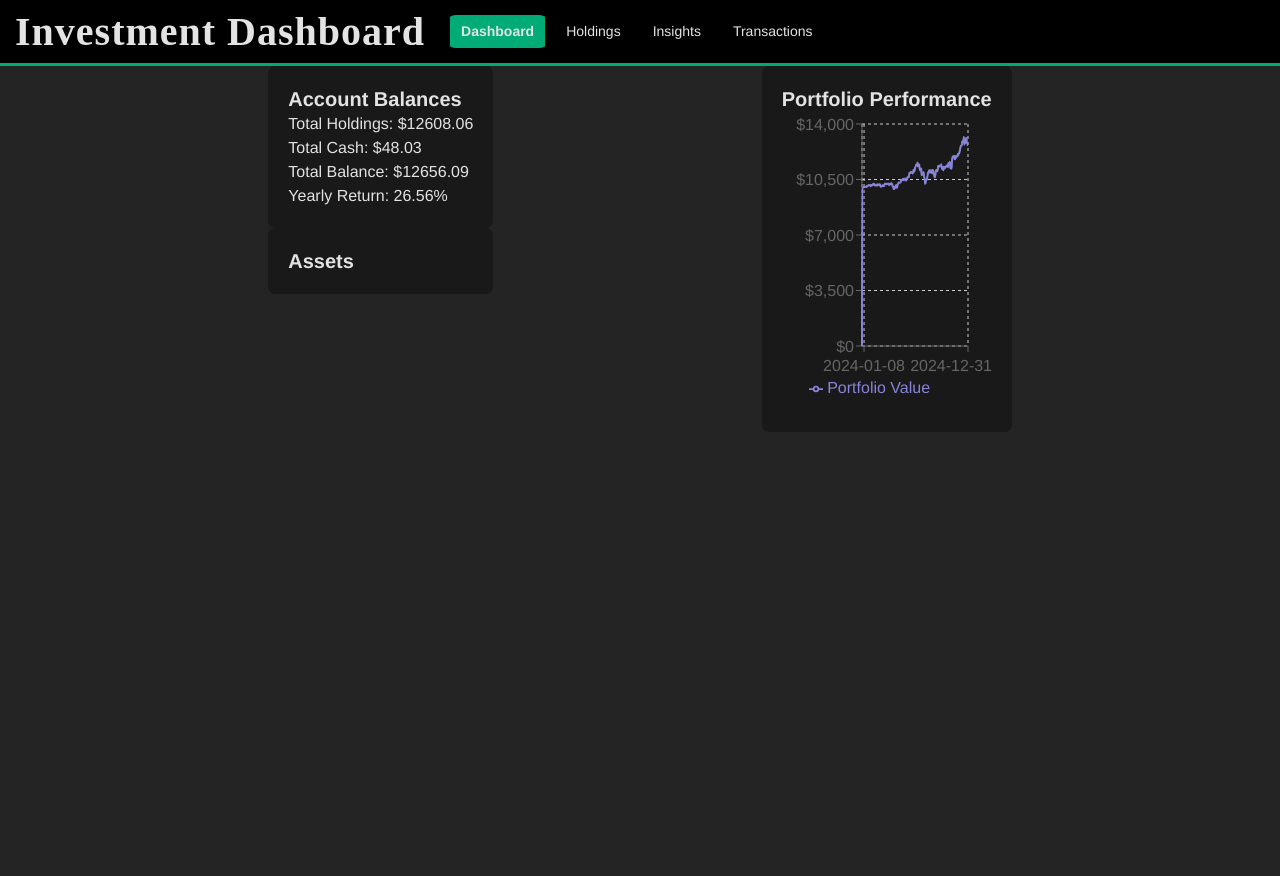
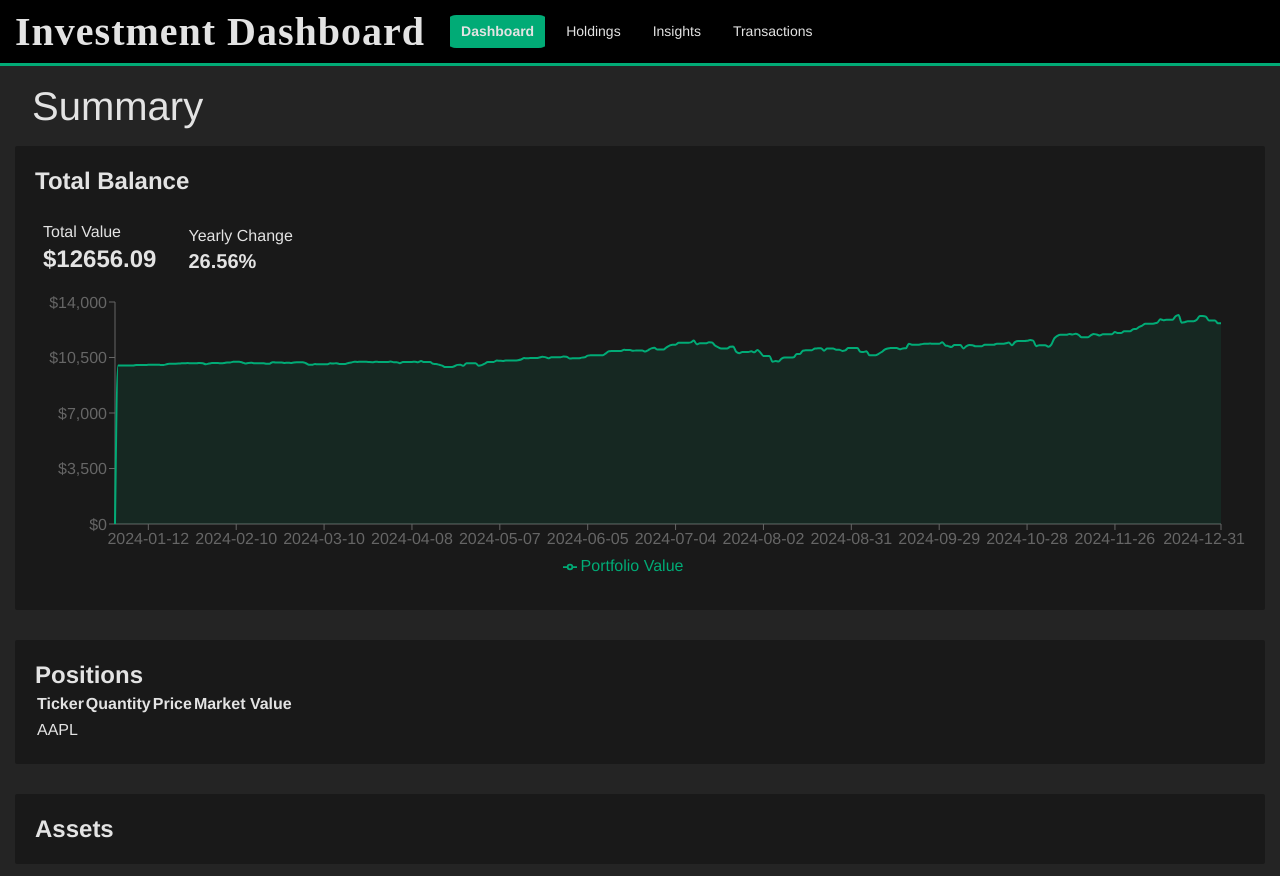
Before and after one commit to tomasliivak/personal-finance-dashboard-project, a React (Vite) app: page / in a window 1280 px wide. Shown: the top 876 px of the page. Before the commit the page ends 800 px from the top, so only its background shows below. Built offline with nearby package versions, Linux system fonts and the light colour scheme; a web font is replaced by a local one.

Commit message:
Changed the css for the homepage, decided the homepage should be a summary, changed the graph to fill below it, began making the math to get the values for all of the different positions, prepped the positions card on the homepage, figured out format for the pages.

```diff
--- a/src/components/Card.css
+++ b/src/components/Card.css
@@ -1,6 +1,8 @@
 .card {
 
     background-color: #191919;
-    border-radius: 7px;
+    border-radius: 2px;
     padding: 20px;
+    margin-inline: 15px;
+    margin-bottom: 30px;
 }
--- a/src/components/PerformanceChart.jsx
+++ b/src/components/PerformanceChart.jsx
@@ -1,11 +1,11 @@
 
 import {
     ResponsiveContainer, LineChart, Line,
-    XAxis, YAxis, Tooltip, CartesianGrid, Legend
+    XAxis, YAxis, Tooltip, CartesianGrid, Legend, AreaChart, Area
   } from "recharts"
   import { useState, useMemo, useEffect} from "react"
   import { datesAndPricesForYear } from "../utils/math.js"
-
+  import "./PerformanceChart.css"
 
   export default function PortfolioLineChart(props) {
     const fmtUsd = v => `$${v.toLocaleString()}`;
@@ -18,22 +18,23 @@ import {
     return (
       <div style={{ width: "100%", height: 300 }}>
         <ResponsiveContainer>
-          <LineChart data={data} margin={{ top: 12, right: 24, bottom: 12, left: 0 }}>
-            <CartesianGrid strokeDasharray="3 3" />
-            <XAxis dataKey="date" tickMargin={8} />
+          <AreaChart data={data} margin={{ top:12, right:24, bottom:12, left:0 }}>
+            <CartesianGrid stroke="none" />
+            <XAxis dataKey="date" tickMargin={3} />
             <YAxis tickFormatter={fmtUsd} width={80} />
-            <Tooltip formatter={(v) => fmtUsd(v)} labelFormatter={(l) => `Date: ${l}`} />
+            <Tooltip formatter={(v) => fmtUsd(v)} labelFormatter={(l)=>`Date: ${l}`} />
             <Legend />
-            <Line
+            <Area
               type="monotone"
               dataKey="value"
               name="Portfolio Value"
-              stroke="#8884d8"
+              stroke="#01ab76"
               strokeWidth={2}
-              dot={false}
+              fill="#01ab76"
+              fillOpacity={0.1}
               isAnimationActive={false}
             />
-          </LineChart>
+          </AreaChart>
         </ResponsiveContainer>
       </div>
     );
--- a/src/pages/Home.css
+++ b/src/pages/Home.css
@@ -1,4 +1,23 @@
-#home {
+
+#cardChart {
+    width: fill;
+
+}
+
+#summaryTitle {
+    font-weight: 300;
+    margin-left: 2rem;
+    margin-block: 1rem;
+}
+
+#chartValueTitles {
     display: flex;
-    justify-content: space-evenly;
+    margin-top: 1.5rem;
+    margin-left: 0.5rem;
+    margin-bottom: 1rem;
+    align-items: end;
 }
+
+#chartValueTitles > div {
+    margin-right: 2rem;
+}
--- a/src/pages/Home.jsx
+++ b/src/pages/Home.jsx
@@ -23,23 +23,52 @@ export default function Home() {
     },[ready,transactions,prices])
 
     return (
-        <section id="home">
-            <div>
-            <Card>
-                <h3>Account Balances</h3>
-                <p>Total Holdings: ${totalHoldings}</p>
-                <p>Total Cash: ${totalCash}</p>
-                <p>Total Balance: ${totalBalance}</p>
-                <p>Yearly Return: {totalReturn*100}%</p>
-            </Card>
-            <Card>
-                <h3>Assets</h3>
-            </Card>
+        <section>
+            <h1 id="summaryTitle">Summary</h1>
+            <div id="cardChart">
+                    <Card>
+                        <div>
+                            <h2>Total Balance</h2>
+                        </div>
+                        <div id="chartValueTitles">
+                            <div>
+                                <p>Total Value</p>
+                                <h2>${totalBalance}</h2>
+                            </div>
+                            <div>
+                                <p>Yearly Change</p>
+                                <h3>{totalReturn*100}%</h3>
+                            </div>
+                        </div>
+                        {ready ? <PerformanceChart transactions={transactions} prices={prices}/> : null}
+                    </Card>
+                </div>
+            <div id="home">
+                <div>
+                <Card>
+                    <h2>Positions</h2>
+                    <table>
+                        <thead>
+                            <tr>
+                                <th>Ticker</th>
+                                <th>Quantity</th>
+                                <th>Price</th>
+                                <th>Market Value</th>
+                            </tr>
+                        </thead>
+                        <tbody>
+                            <tr>
+                                <td>AAPL</td>
+                            </tr>
+                        </tbody>
+                    </table>
+
+                </Card>
+                <Card>
+                    <h2>Assets</h2>
+                </Card>
+                </div>
             </div>
-            <Card>
-                <h3>Portfolio Performance</h3>
-                {ready ? <PerformanceChart transactions={transactions} prices={prices}/> : null}
-            </Card>
         </section>
     )
 }
--- a/src/utils/math.js
+++ b/src/utils/math.js
@@ -88,3 +88,19 @@ export function datesAndPricesForYear(year, transactions, prices) {
     value: calculateTotalBalance(transactions, prices, date)
   }))
 }
+
+export function currentPositions(transactions, prices, date="2024-12-30") {
+  let positions = {}
+  for (const t of transactions) {
+    if (t.date > date) continue
+    if (t.ticker === "CASH") continue
+    if (t.action === "BUY") {
+      positions[t.ticker] = {...t.ticker, avgCost : (((positions[t.ticker].avgCost || 0)* (positions[t.ticker].qty || 0))+(t.qty*t.price))/((positions[t.ticker].qty || 0) + (t.qty || 0)), qty: (positions[t.ticker].qty || 0) + (t.qty || 0)}
+
+    }
+    else if (t.action === "SELL") {
+      positions[t.ticker] = {...t.ticker, qty: (postions[t.ticker].qty || 0) - (t.qty || 0)}
+    }
+  }
+  return positions
+}
```
Also changed, not shown: src/components/PerformanceChart.css (added).
